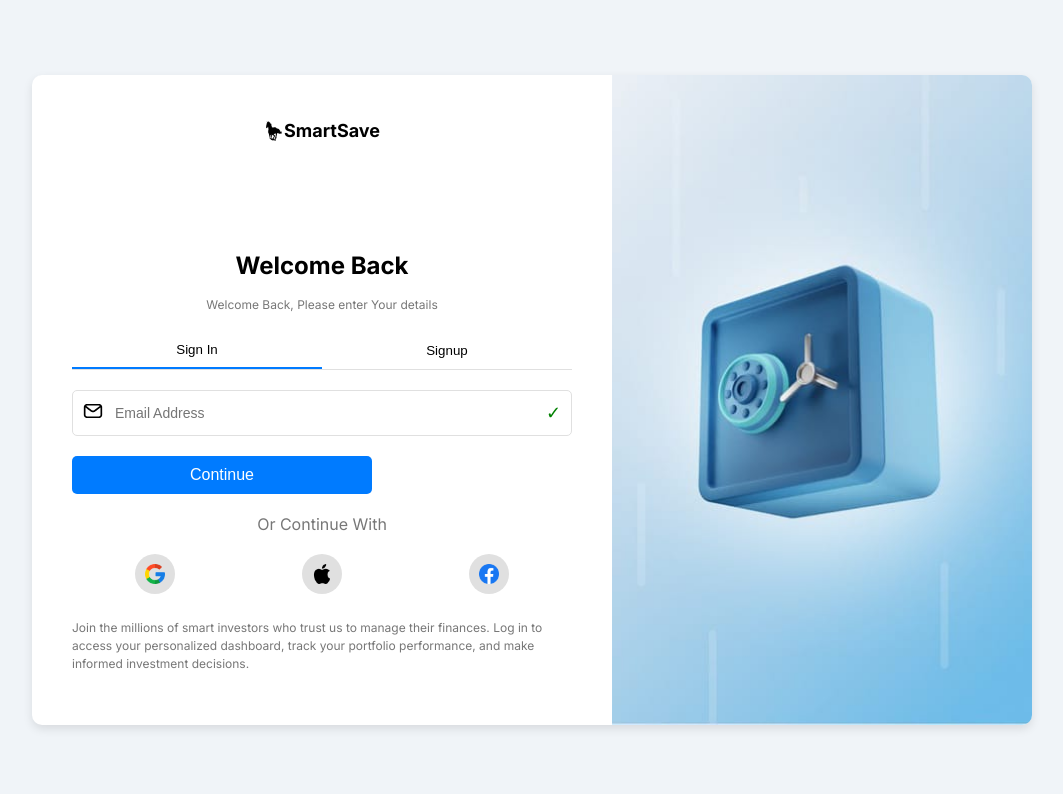
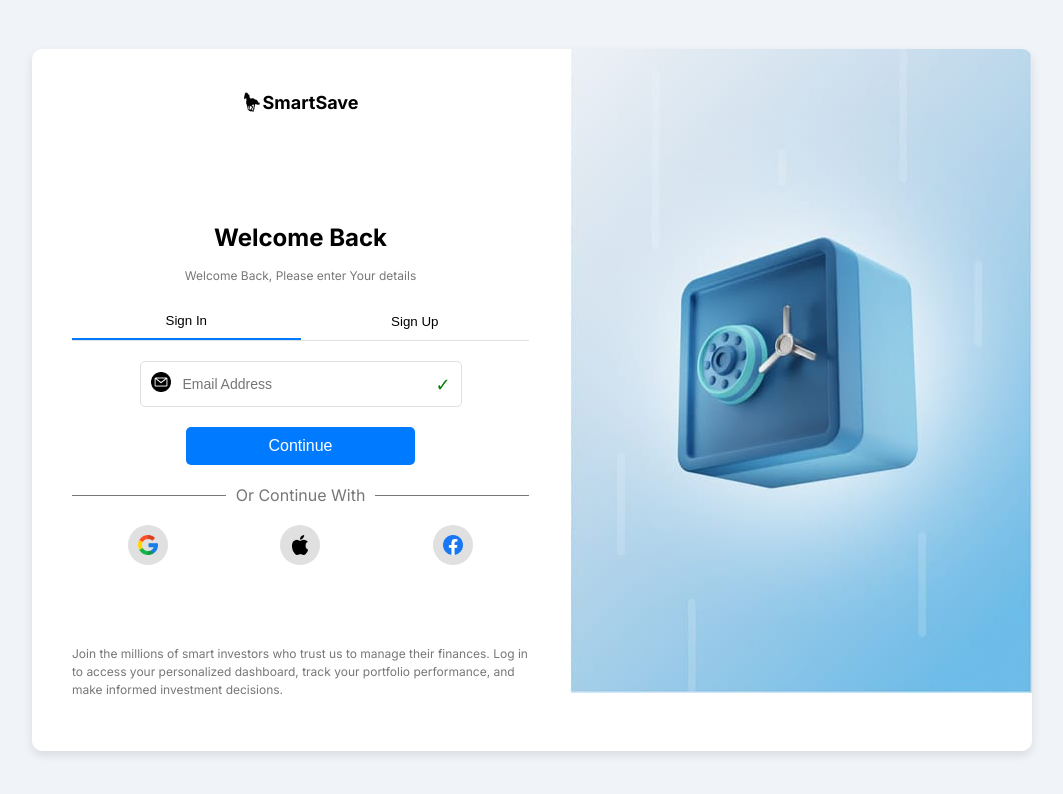
Before and after one commit to Lakshmathur123/Smart-Save-Login-Page, a plain HTML site: page index.html in a window 1280 px wide. Both pictures are taken after a click on the button "Sign In". Shown: the whole page, without its empty margins (108-1171 px from the left). Drawn offline with Linux system fonts and the light colour scheme.

Commit message:
updated css and html

```diff
--- a/index.html
+++ b/index.html
@@ -10,32 +10,50 @@
 <body>
     <div class="container">
         <div class="login-section">
-            <div class="logo"><img src="./images/horse-galloping-black-silhouette-facing-left.png" alt="horse" width="20" height="20" gap="5">SmartSave</div>
+            <div class="logo"> <img src="./images/horse-galloping-black-silhouette-facing-left.png" alt="image-section" height="20px" width="20px">
+                SmartSave</div>
             <h1>Welcome Back</h1>
             <p class="subtitle">Welcome Back, Please enter Your details</p>
             <div class="form-container">
                 <div class="tabs">
-                    <button class="tab active">Sign In</button>
-                    <button class="tab">Signup</button>
+                    <button class="tab active" id="signInTab">Sign In</button>
+                    <button class="tab" id="signUpTab">Sign Up</button>
                 </div>
-                <form>
+                <form id="signInForm">
                     <div class="input-group">
-                        <label for="email">
-                            <img src="./images/2hzxfTE3WS68Om76pOlY05VTZkQ.svg" alt="email icon">
+                        <label for="signInEmail">
+                            <img src="./images/email.png" alt="email icon">
                         </label>
-                        <input type="email" id="email" name="email" placeholder="Email Address" required>
+                        <input type="email" id="signInEmail" name="email" placeholder="Email Address" required>
                         <span class="checkmark">&#10003;</span>
                     </div>
                     <button type="submit" class="continue-btn">Continue</button>
                 </form>
-               <div class="or-continue">
-                <span></span> Or Continue With
-            <span></span>
-        </div>
+                <form id="signUpForm" style="display: none;">
+                    <div class="input-group">
+                        <label for="signUpEmail">
+                            <img src="./images/email.png" alt="email icon">
+                        </label>
+                        <input type="email" id="signUpEmail" name="email" placeholder="Email Address" required>
+                        <span class="checkmark">&#10003;</span>
+                    </div>
+                    <div class="input-group">
+                        <label for="signUpPassword">
+                            <img src="./images/lock.png" alt="password icon">
+                        </label>
+                        <input type="password" id="signUpPassword" name="password" placeholder="Password" required>
+                    </div>
+                    <button type="submit" class="continue-btn">Sign Up</button>
+                </form>
+                <div class="or-continue" >
+                    <span class="line"></span>
+                    Or Continue With
+                <span class="line"></span>
+                </div>
                 <div class="social-buttons">
-                    <button class="social-btn google"><img src="./images/google.png" alt="google logo" width="20" height="20"></button>
-                    <button class="social-btn apple"><img src="./images/apple-logo.png" alt="apple logo" width="20" height="20"></button>
-                    <button class="social-btn facebook"><img src="./images/facebook.png" alt="facebook logo" width="20" height="20"></button>
+                    <button class="social-btn google"><img src="./images/google.png" alt="google image-section" height="20px" width="20px"></button>
+                    <button class="social-btn apple"><img src="./images/apple-logo.png" alt="image-section" height="20px" width="20px"></button>
+                    <button class="social-btn facebook"><img src="./images/facebook.png" alt="image-section" height="20px" width="20px"></button>
                 </div>
             </div>
             <p class="footer-text">
@@ -48,5 +66,6 @@
             <img src="./images/logo.jpg" alt="Safe Icon">
         </div>
     </div>
+    <script src="script.js"></script>
 </body>
 </html>
--- /dev/null
+++ b/script.js
@@ -0,0 +1,13 @@
+document.getElementById('signInTab').addEventListener('click', function() {
+    document.getElementById('signInForm').style.display = 'block';
+    document.getElementById('signUpForm').style.display = 'none';
+    this.classList.add('active');
+    document.getElementById('signUpTab').classList.remove('active');
+});
+
+document.getElementById('signUpTab').addEventListener('click', function() {
+    document.getElementById('signUpForm').style.display = 'block';
+    document.getElementById('signInForm').style.display = 'none';
+    this.classList.add('active');
+    document.getElementById('signInTab').classList.remove('active');
+});
--- a/styles.css
+++ b/styles.css
@@ -27,7 +27,7 @@ body {
 .logo {
     font-size: 18px;
     font-weight: 700;
-    margin-top: 5px;
+    margin-top: 3px;
     display: flex;
     justify-content: center;
     align-items: center;
@@ -52,14 +52,11 @@ h1 {
 }
 
 .form-container {
-
     margin-top: 20px;
 }
 
 .tabs {
     display: flex;
-    justify-content: center;
-    align-items: center;
     border-bottom: 1px solid #e0e0e0;
     margin-bottom: 20px;
 }
@@ -86,6 +83,8 @@ h1 {
     border-radius: 5px;
     padding: 10px;
     margin-bottom: 20px;
+    width: 300px;
+    margin: 0 auto;
 }
 
 .input-group img {
@@ -106,12 +105,11 @@ h1 {
 }
 
 .continue-btn {
-    display: flex;
-    justify-content: center;
-    align-items: center;
-    width: 300px;
+    display: block;
+    margin: 20px auto 0 auto;  /* Added margin-top to create gap */
+    text-align: center;
+    width: 50%;
     padding: 10px;
-    margin: 0;
     background-color: #007bff;
     color: white;
     border: none;
@@ -126,15 +124,23 @@ h1 {
 }
 
 .or-continue {
-
     text-align: center;
     color: #777777;
     margin: 20px 0 10px 0;
 }
-.or-continue .span {
+
+.or-continue {
     display: flex;
+    align-items: center;
+    margin: 20px 0;
+    gap: 10px;
+}
+
+.or-continue .line {
+    flex: 1;
     height: 1px;
     width: 1px;
+    background-color: #777777;
 }
 
 .social-buttons {
@@ -154,36 +160,33 @@ h1 {
     align-items: center;
     cursor: pointer;
     font-size: 20px;
+    gap: 15px;
 }
 
 .social-btn.google {
-
     color: white;
 }
 
 .social-btn.apple {
-
     color: white;
 }
 
 .social-btn.facebook {
-
     color: white;
 }
 
 .footer-text {
     color: #777777;
     font-size: 12px;
-    margin-top: 25px;
+    margin-top: 80px;
     line-height: 1.5;
 }
 
 .image-section {
-   flex: 1;
-
+    flex: 1;
 }
 
-.image-section img {
+.image-section {
     width: 100%;
     height: 100%;
     object-fit: cover;
```
Also changed, not shown: images/email.png (added), images/lock.png (added).
